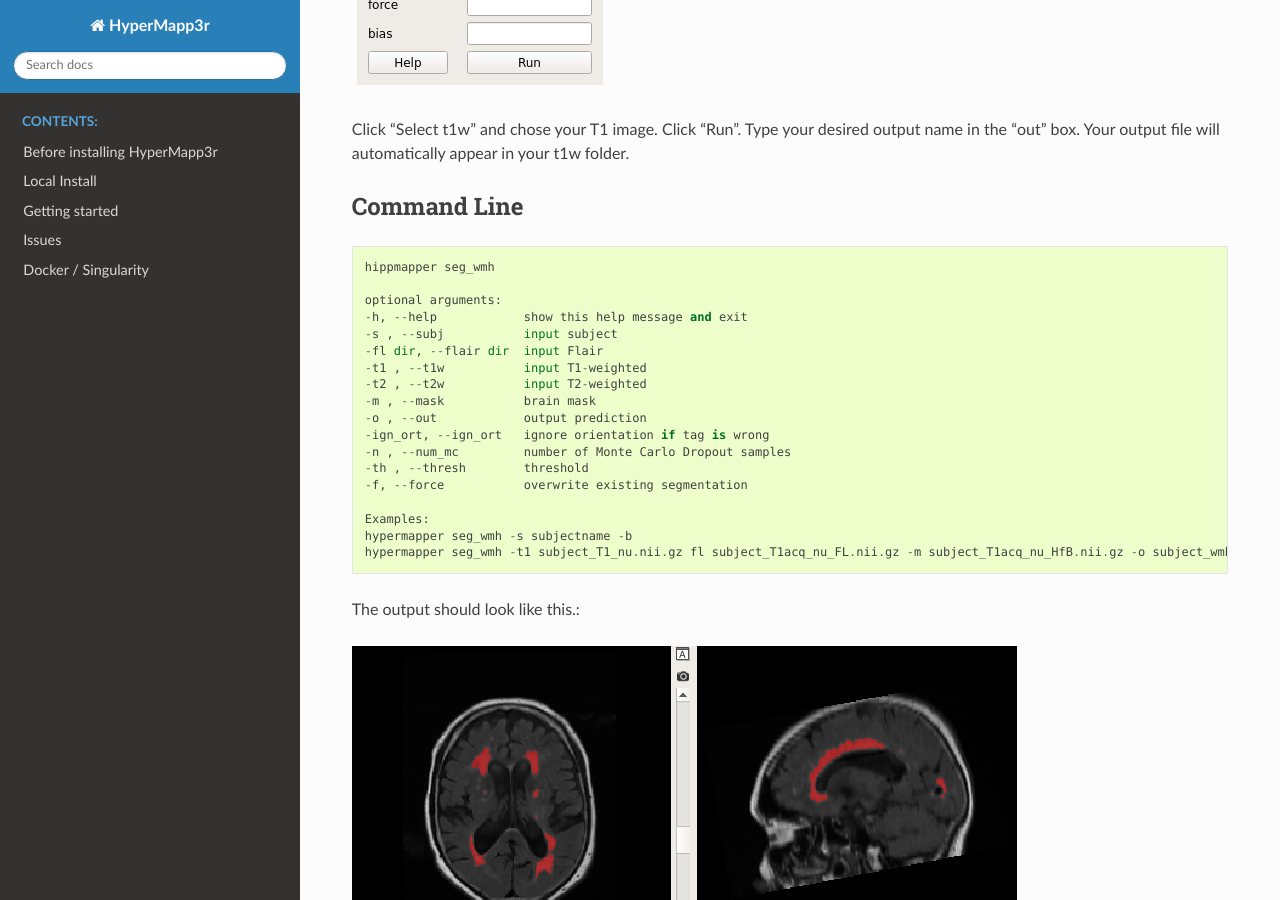
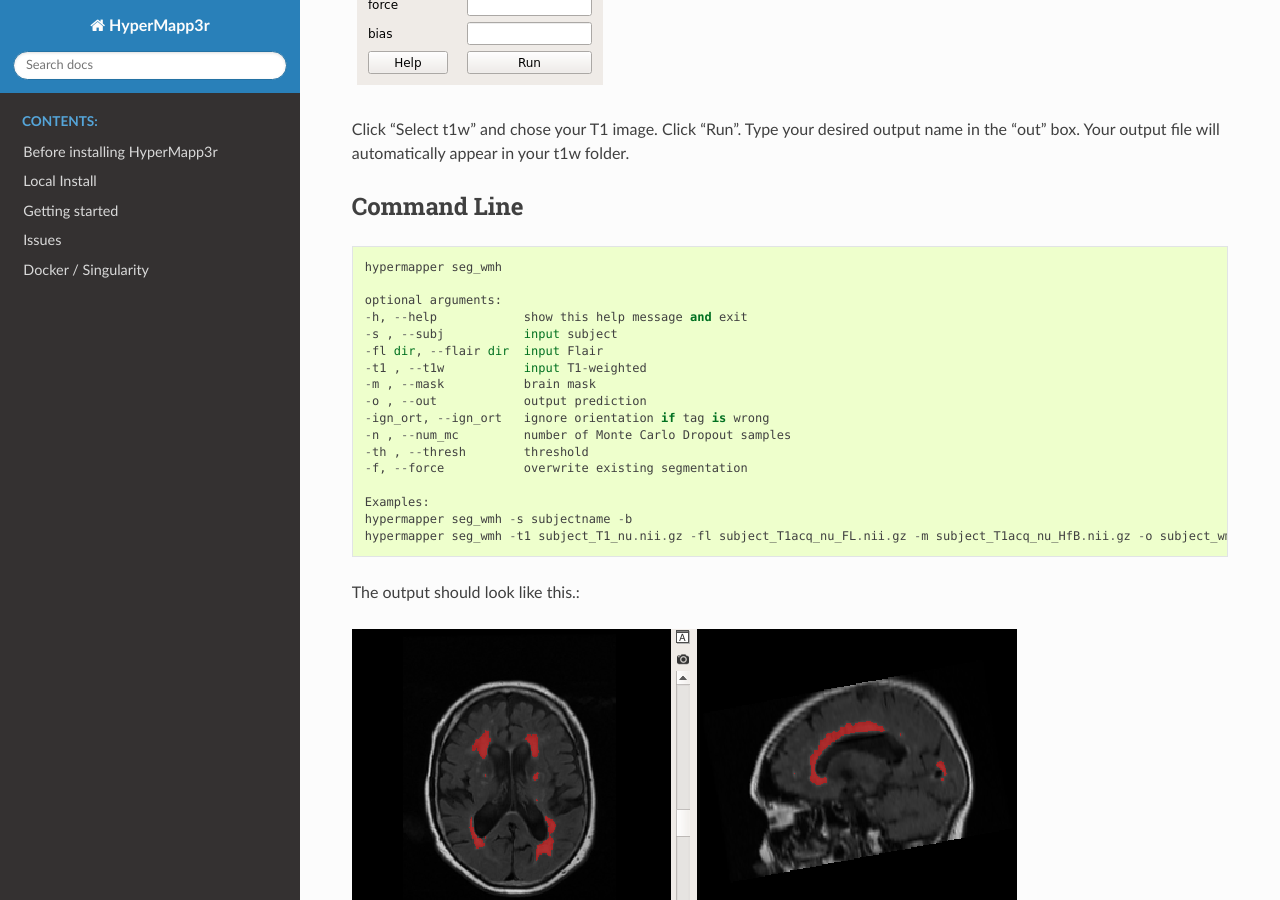
Before and after one commit to AICONSlab/HyperMapp3r, a Sphinx documentation site: the page built from docs/wmh_seg.md, in a window 1280 px wide and 900 px high, scrolled down 960 px. Built offline with Sphinx 7.4.7 and the Read the Docs theme 2.0.0, drawn with Linux system fonts in a browser that asks for light colours; pages that are not in the unit, such as notebooks, are missing from menus.

Commit message:
Update wmh_seg.md

```diff
--- a/docs/wmh_seg.md
+++ b/docs/wmh_seg.md
@@ -21,14 +21,13 @@
 
 ## Command Line
 
-    hippmapper seg_wmh
+    hypermapper seg_wmh
 
     optional arguments:
     -h, --help            show this help message and exit
     -s , --subj           input subject
     -fl dir, --flair dir  input Flair
     -t1 , --t1w           input T1-weighted
-    -t2 , --t2w           input T2-weighted
     -m , --mask           brain mask
     -o , --out            output prediction
     -ign_ort, --ign_ort   ignore orientation if tag is wrong
@@ -38,7 +37,7 @@
 
     Examples:
     hypermapper seg_wmh -s subjectname -b
-    hypermapper seg_wmh -t1 subject_T1_nu.nii.gz fl subject_T1acq_nu_FL.nii.gz -m subject_T1acq_nu_HfB.nii.gz -o subject_wmh_pred.nii.gz
+    hypermapper seg_wmh -t1 subject_T1_nu.nii.gz -fl subject_T1acq_nu_FL.nii.gz -m subject_T1acq_nu_HfB.nii.gz -o subject_wmh_pred.nii.gz
 
 The output should look like this.:
 
```
